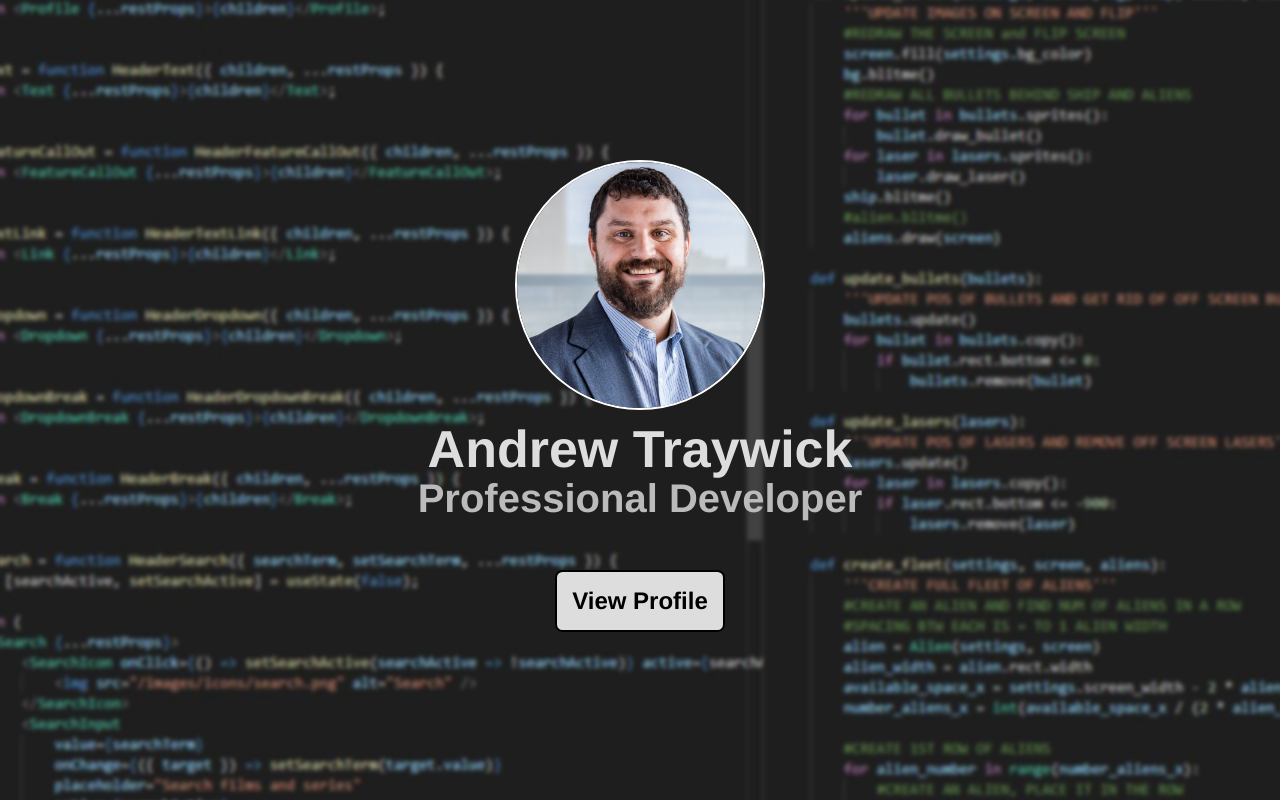
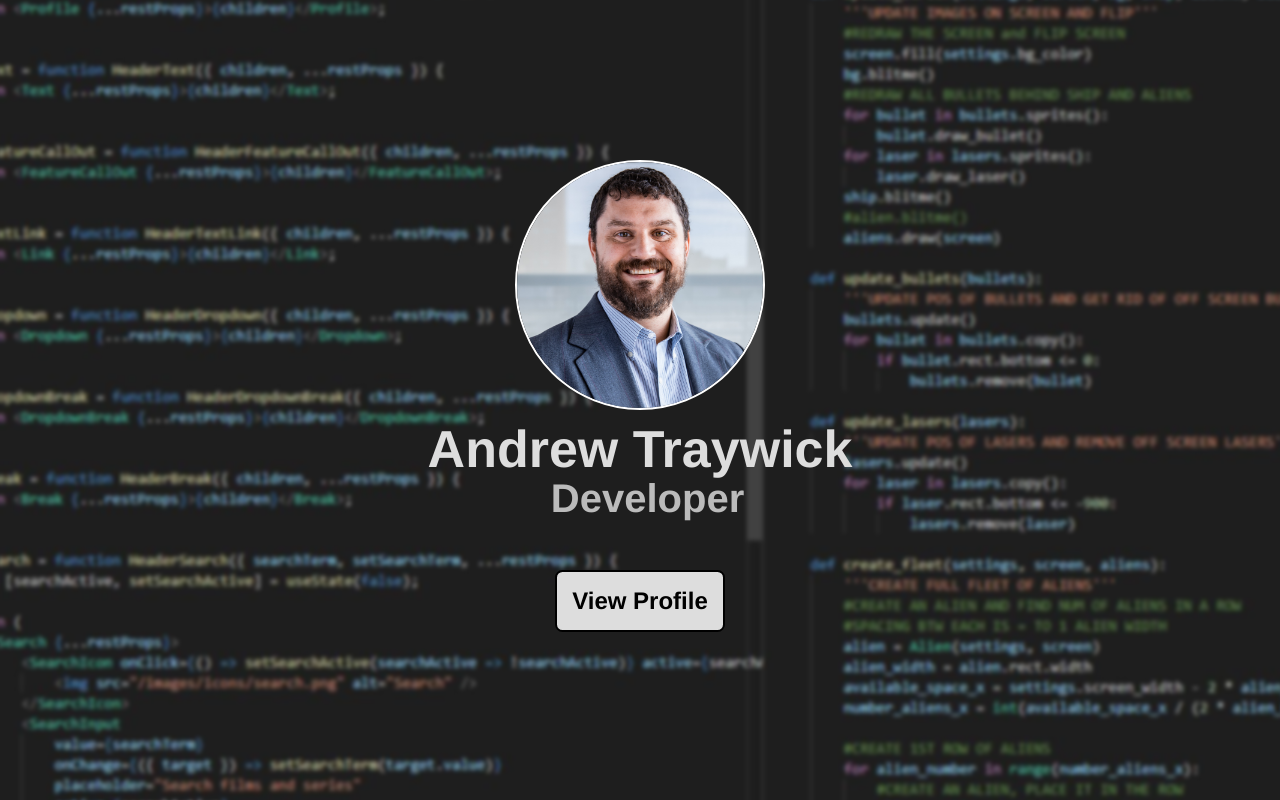
Before and after one commit to jAndrew78/dev-bio, a React (Create React App) app: page / in a window 1280 px wide. Built offline with nearby package versions, Linux system fonts and the light colour scheme.

Commit message:
added typing animation on landing page via iTyped

```diff
--- a/package.json
+++ b/package.json
@@ -8,6 +8,7 @@
     "@testing-library/user-event": "^12.8.3",
     "dotenv": "^10.0.0",
     "emailjs-com": "^2.6.4",
+    "ityped": "^1.0.3",
     "nodemon": "^2.0.7",
     "normalize.css": "^8.0.1",
     "react": "^17.0.2",
--- /dev/null
+++ b/src/components/i-typed/index.jsx
@@ -0,0 +1,23 @@
+// /
+
+import React, { Component } from 'react'
+import { init } from 'ityped'
+
+export class ITyped extends Component {
+    componentDidMount(){
+        const myElement = document.querySelector('#myElement')
+        init(myElement, {
+            showCursor: false,
+            startDelay: 1500,
+            typeSpeed: 150,
+            loop: false,
+            backSpeed: 50,
+            backDelay: 1250,
+            strings: ['Creative', 'Professional', 'Junior' ]
+        })
+    }
+
+    render(){
+        return <div id="myElement"></div>
+    }
+}
--- a/src/components/index.js
+++ b/src/components/index.js
@@ -7,5 +7,6 @@ export { Profile } from './profile/index.jsx'
 export { Projects } from './projects/index.jsx'
 export { Bio } from './bio/index.jsx'
 export { Contact } from './contact/index.jsx'
+export { ITyped } from './i-typed/index.jsx'
 
 export { DelayLink } from './delay-link/index.jsx'
--- a/src/components/landing/index.jsx
+++ b/src/components/landing/index.jsx
@@ -1,6 +1,6 @@
 import React, { useState } from 'react';
 import { useHistory } from 'react-router-dom';
-import { BgFade } from '../';
+import { BgFade, ITyped } from '../';
 import './styles.scss';
 
 
@@ -24,7 +24,10 @@ export const Landing = props => {
                 </div>
 
                 <div className="landing-name">Andrew Traywick</div>
-                <div className="landing-title">Professional Developer</div>
+                <div className="landing-title">
+                    <ITyped />
+                    <span className="landing-space-before">Developer</span>
+                </div>
 
                 <button className="landing-btn" onClick={() => fadeAndLink()}>
                     View Profile
--- a/src/components/landing/styles.scss
+++ b/src/components/landing/styles.scss
@@ -84,6 +84,7 @@
 }
 
 .landing-title {
+    display: flex;
     color: #bbb;
     margin: -20px auto 10px;
     font-size: 40px;
@@ -93,6 +94,10 @@
     @media (max-width: 600px) {
         font-size: 26px;
     }
+}
+
+.landing-space-before {
+    margin-left: 15px;
 }
 
 .landing-btn {
```
Also changed, not shown: 1 other file (tests, documents, lock files or other folders).
